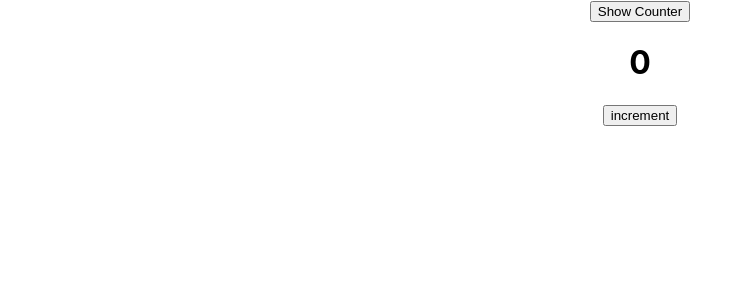
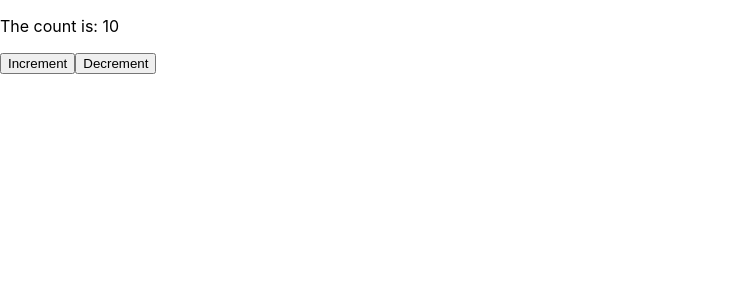
Before and after one commit to benjaminhpham/advanced-react, a React (Create React App) app: page / in a window 1280 px wide. Shown: the top 300 px of the page, without its empty margins (0-753 px from the left). Built offline with nearby package versions, Linux system fonts and the light colour scheme.

Commit message:
finished lesson-2

```diff
--- a/src/App.js
+++ b/src/App.js
@@ -1,18 +1,11 @@
-import { useState } from "react";
 import "./App.css";
-import Counter from "./components/Counter";
+import App2 from "./lessons/lesson-2/App2";
 
 function App() {
-  const [toggleCounter, setToggleCounter] = useState(false);
-
   return (
-    <div className="App">
-      <button onClick={() => setToggleCounter((prevState) => !prevState)}>
-        Show Counter
-      </button>
-      <Counter />
-      {toggleCounter && <Counter />}
-    </div>
+    <>
+      <App2 />
+    </>
   );
 }
 
--- /dev/null
+++ b/src/lessons/lesson-2/App2.jsx
@@ -0,0 +1,10 @@
+import React from "react";
+import Counter from "./Counter";
+
+export default function App2() {
+  return (
+    <div>
+      <Counter />
+    </div>
+  );
+}
--- /dev/null
+++ b/src/lessons/lesson-2/Counter.jsx
@@ -0,0 +1,21 @@
+import React, { useEffect, useState } from "react";
+
+export default function Counter() {
+  const [count, setCount] = useState(10);
+
+  return (
+    <>
+      <p>The count is: {count}</p>
+      <button onClick={() => setCount((prev) => prev + 1)} name="increment">
+        Increment
+      </button>
+      <button
+        onClick={() => setCount((prev) => prev - 1)}
+        name="decrement"
+        disabled={count === 0}
+      >
+        Decrement
+      </button>
+    </>
+  );
+}
--- /dev/null
+++ b/src/lessons/lesson-3/App3.jsx
@@ -0,0 +1,5 @@
+import React from "react";
+
+export default function App3() {
+  return <div>3</div>;
+}
```
